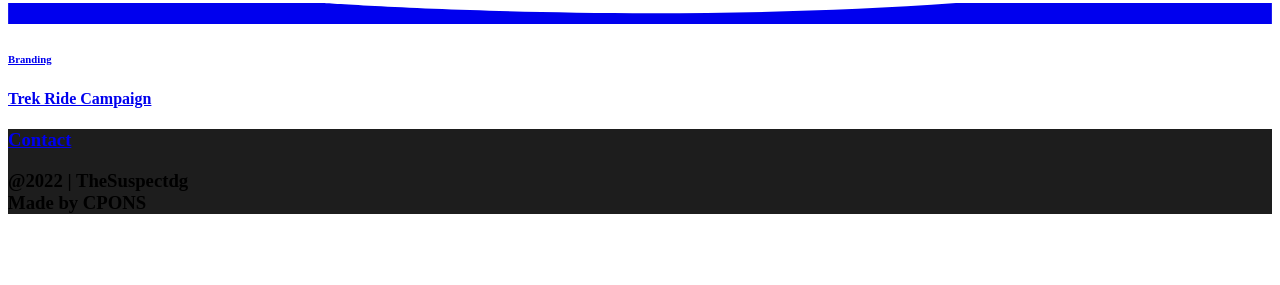
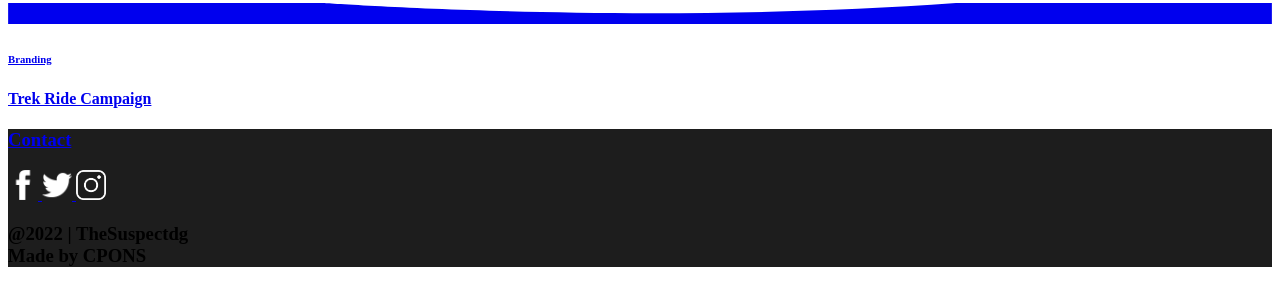
Before and after one commit to BordenaveT/projetsymfony, a Symfony app: template templates/portfolio/index.html.twig in a window 1280 px wide. Shown: the part 3814-4099 px from the top of the page. Before the commit the page ends 4028 px from the top, so only its background shows below. Run offline with Twig, Linux system fonts and the light colour scheme; the template is opened without the code that fills it, so the values that code supplies are empty; some libraries are stand-ins or nearby versions.

Commit message:
10/02/2022

```diff
--- a/templates/base/footer.html.twig
+++ b/templates/base/footer.html.twig
@@ -10,8 +10,8 @@
         href="#!"
         role="button"
         data-mdb-ripple-color="dark"
-        ><i class="fab fa-facebook-f"></i
-      ></a>
+        ><img src="./assets/img/imgmaquette/facebookwhite.png" width=30 height=30> </img>
+      </a>
 
       <!-- Twitter -->
       <a
@@ -19,8 +19,8 @@
         href="#!"
         role="button"
         data-mdb-ripple-color="dark"
-        ><i class="fab fa-twitter"></i
-      ></a>
+        ><img src="./assets/img/imgmaquette/twitterwhite.png" width=30 height=30> </img>
+      </a>
 
       <!-- Instagram -->
       <a
@@ -28,8 +28,8 @@
         href="#!"
         role="button"
         data-mdb-ripple-color="dark"
-        ><i class="fab fa-instagram"></i
-      ></a>
+        ><img src="./assets/img/imgmaquette/instagramwhite.png" width=30 height=30> </img>
+      </a>
 
     </section>
     <h3>@2022 | TheSuspectdg </br> Made by CPONS</h3>
```
